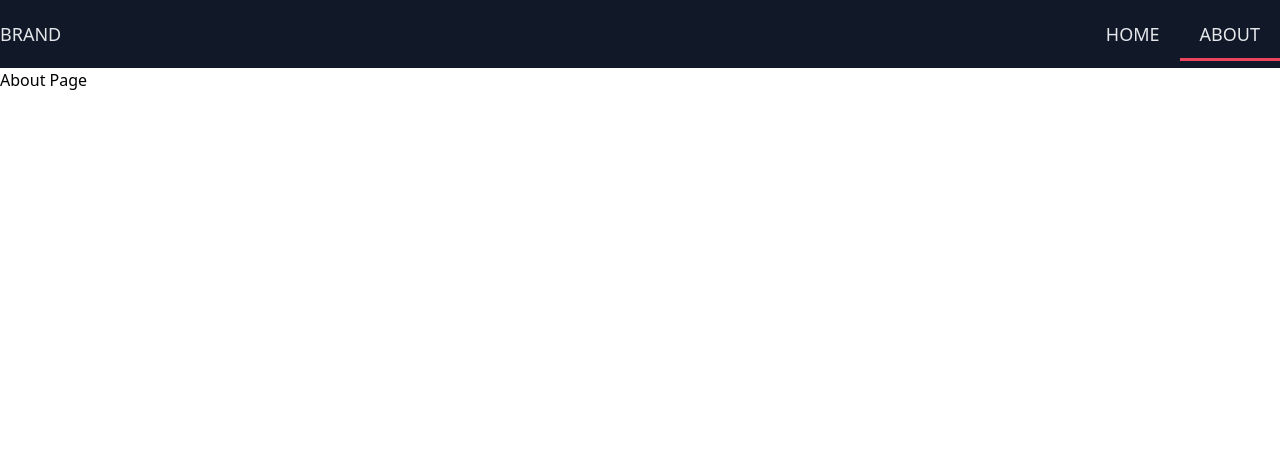
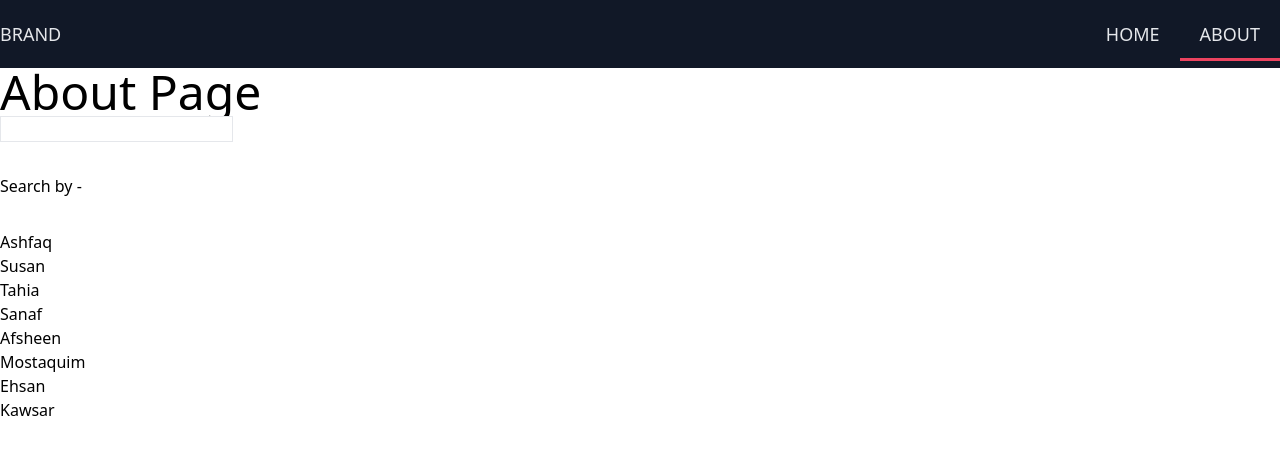
Before and after one commit to afqAhmed/dojo-blog, a Vue app: page /about in a window 1280 px wide. Shown: the top 454 px of the page. Built offline with nearby package versions, Linux system fonts and the light colour scheme.

Commit message:
Computed Property in Composition API Explained

```diff
--- a/src/views/About.vue
+++ b/src/views/About.vue
@@ -1,10 +1,27 @@
 <template>
-  <div>About Page</div>
+  <div>
+    <h1>About Page</h1>
+  </div>
+  <input v-model="searchBy" class="border mb-8" type="text">
+  <p class="mb-8">Search by - {{ searchBy }}</p>
+  <div v-for="name in searchedNames" :key="name">{{ name }}</div>
 </template>
 
 <script>
+import { ref, computed } from 'vue'
+
 export default {
-  name: 'About'
+  name: 'About',
+  setup() {
+    const names = ref(['Ashfaq', 'Susan', 'Tahia', 'Sanaf', 'Afsheen', 'Mostaquim', 'Ehsan', 'Kawsar'])
+    const searchBy = ref('')
+    const searchedNames = computed(() => {
+      return names.value.filter(name => name.includes(searchBy.value))
+    })
+
+
+    return { names, searchBy, searchedNames }
+  }
 
 }
 </script>
```
